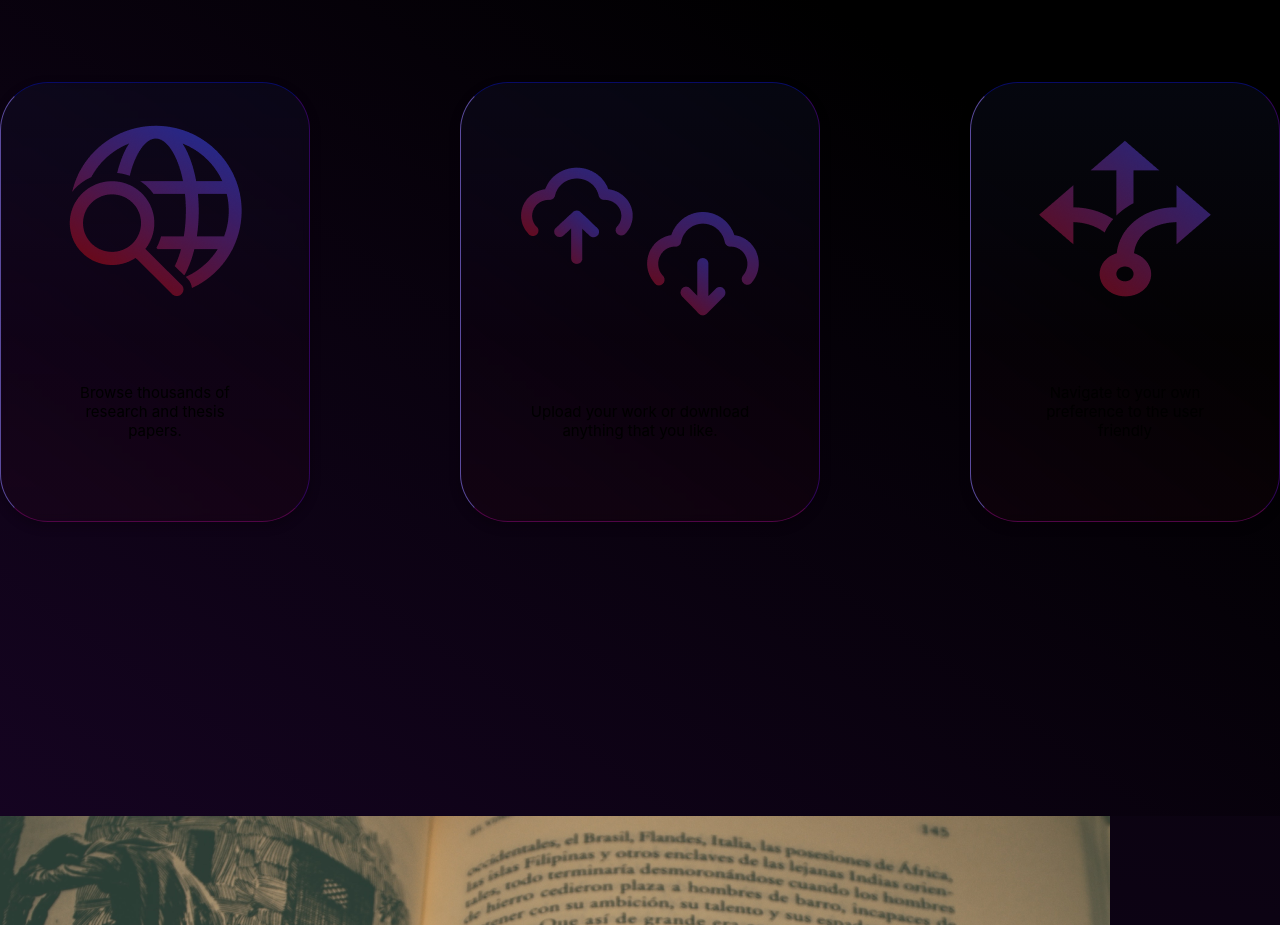
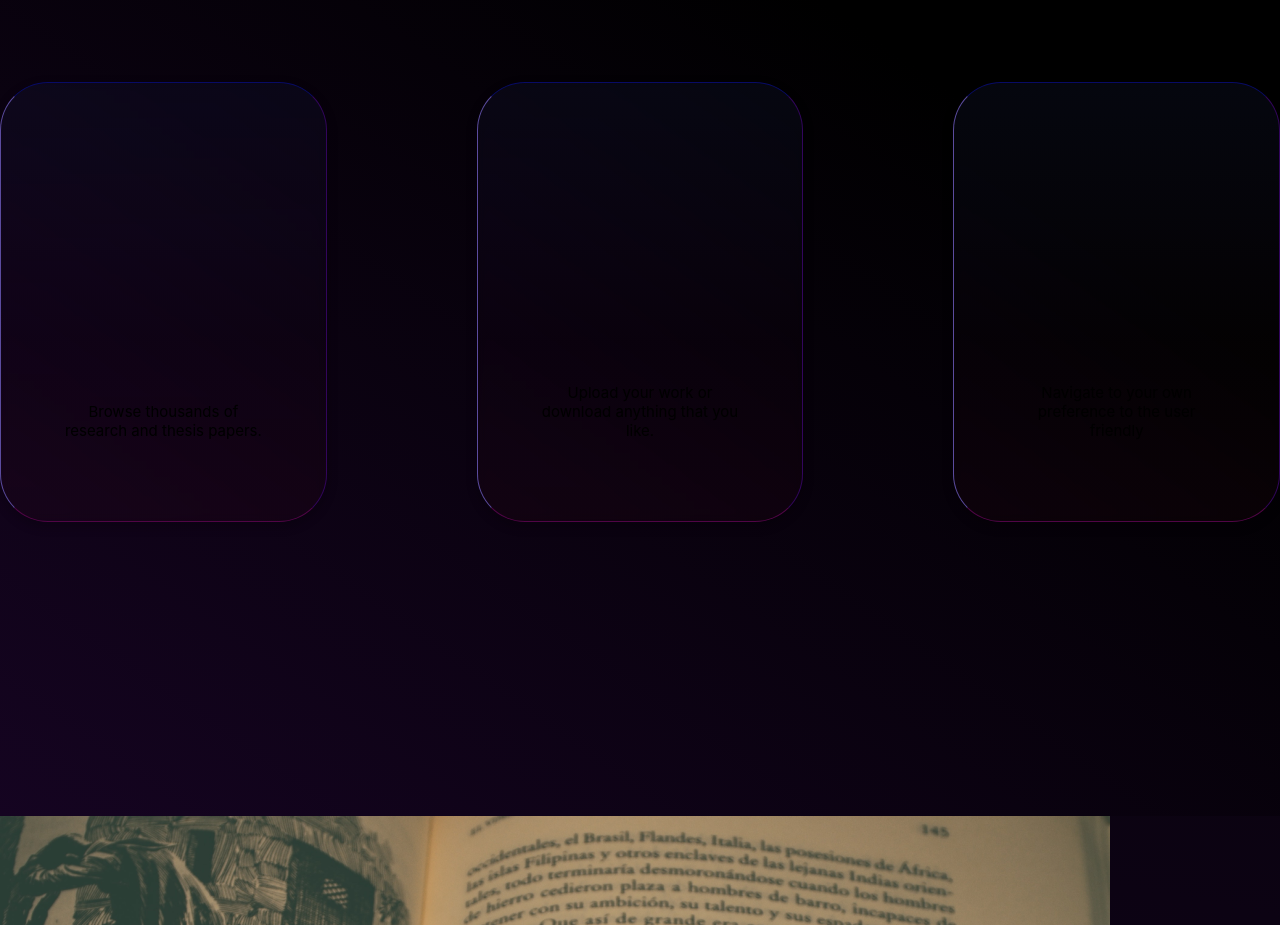
Before and after one commit to rhaiz3n/Deploy, a Next.js app: page / in a window 1280 px wide. Shown: the part 1220-2145 px from the top of the page. Built offline with nearby package versions, Linux system fonts and the light colour scheme.

Commit message:
Update features.jsx

```diff
--- a/components/features.jsx
+++ b/components/features.jsx
@@ -4,16 +4,16 @@ const Features  = () => {
     return (
         <div className={styles.container}>
             <div className={styles.boxes}>
-                <img src="globe.png" className={styles.icons} />
+                <image src="globe.png" className={styles.icons} />
                 <p>Browse thousands of research and thesis papers.</p>
             </div>
             <div className={styles.boxes}>
-                <img src="upload-download.png" className={styles.icons} />
+                <image src="upload-download.png" className={styles.icons} />
                 <p>Upload your work or download anything that you like.</p>
 
             </div>
             <div className={styles.boxes}>
-                <img src="navigation.png" className={styles.icons} />
+                <image src="navigation.png" className={styles.icons} />
                 <p>Navigate to your own preference to the user friendly</p>
             </div>
         </div>
```
